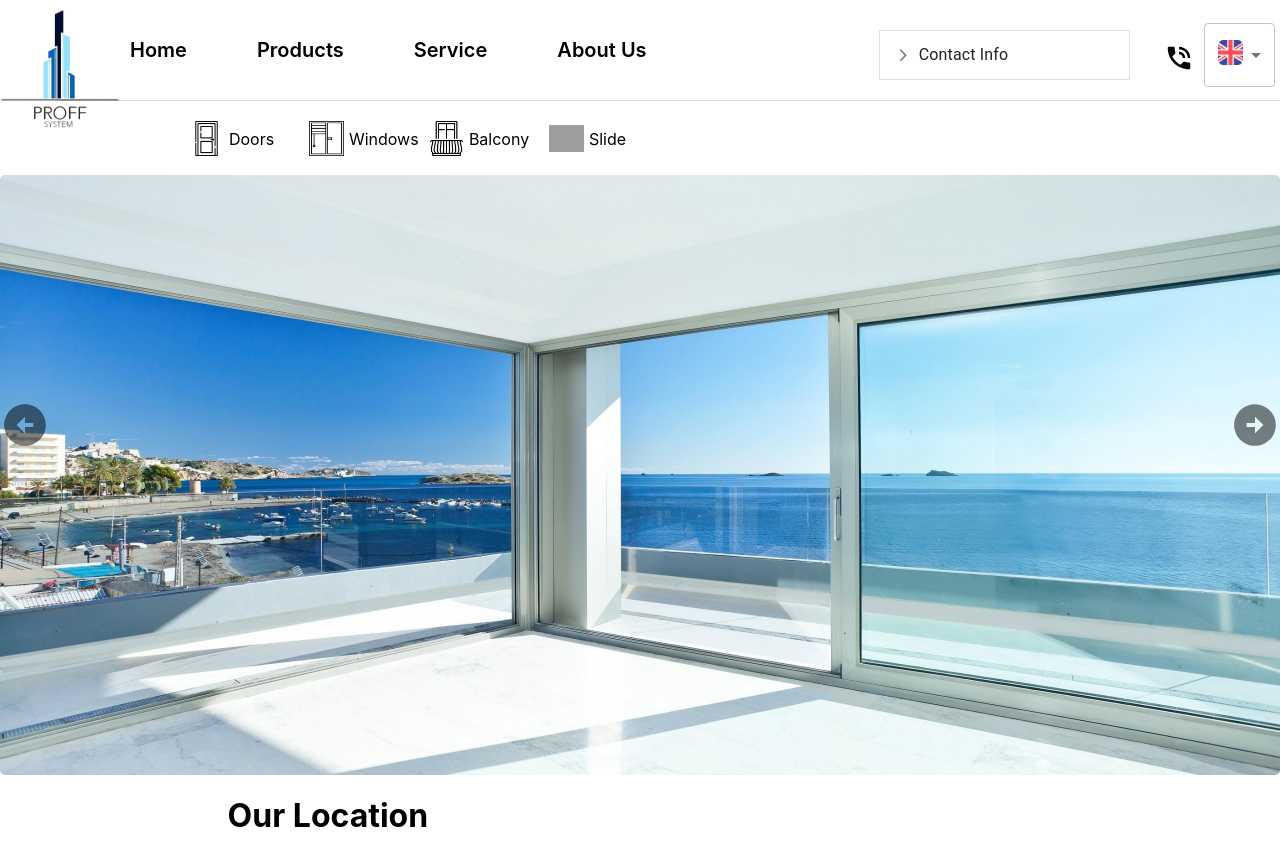
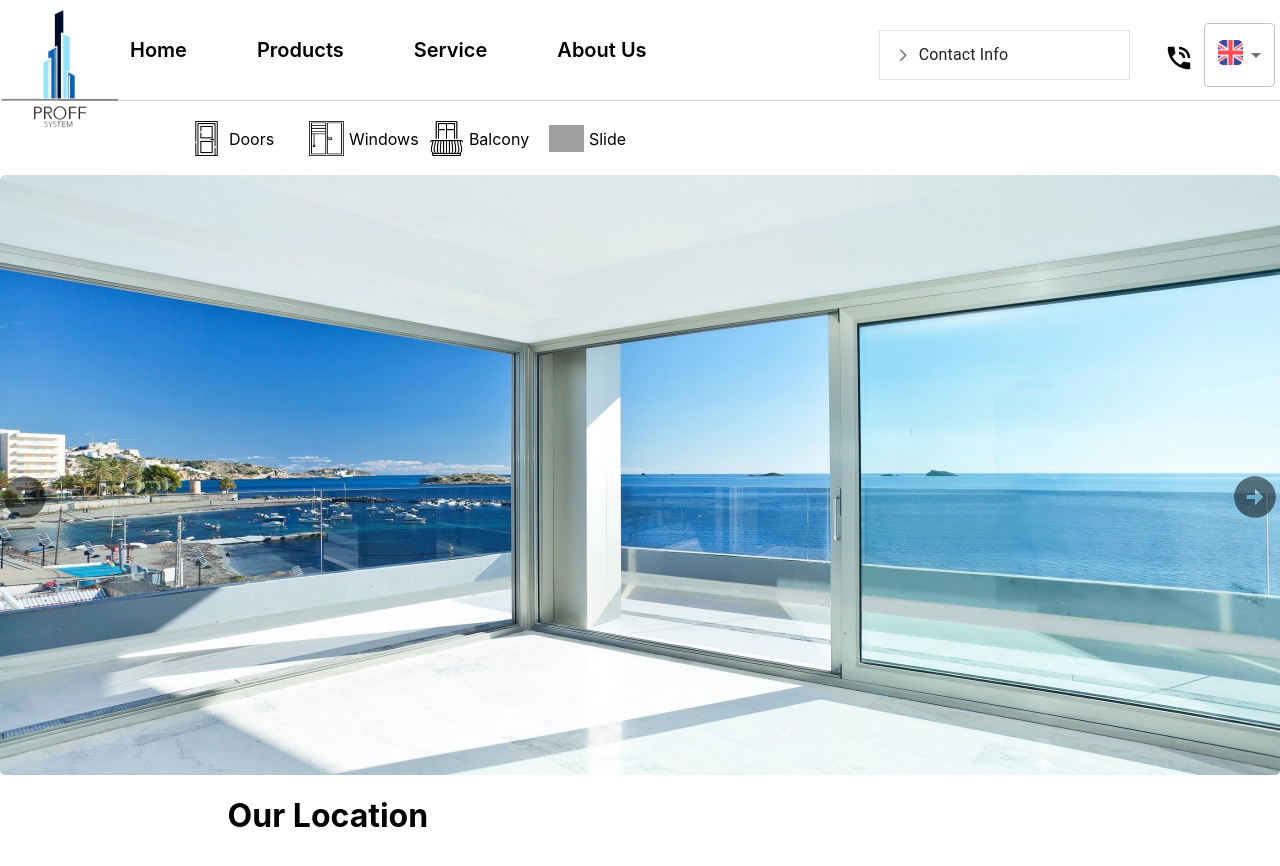
Before and after one commit to ArmanKhanikiryan/Work, a React (Create React App) app: page / in a window 1280 px wide. Shown: the top 866 px of the page. Built offline with nearby package versions, Linux system fonts and the light colour scheme; grey boxes are pictures that could not be loaded.

Commit message:
fix bug accordion

```diff
--- a/src/components/menu/menuAccordion/MenuAccordion.tsx
+++ b/src/components/menu/menuAccordion/MenuAccordion.tsx
@@ -44,26 +44,18 @@ const AccordionDetails = styled(MuiAccordionDetails)(({ theme }) => ({
 }));
 
 const MenuAccordion = () => {
+
     const [expanded, setExpanded] = React.useState<string | false>(false);
-
     const handleChange =
         (panel: string) => (event: React.SyntheticEvent, newExpanded: boolean) => {
             setExpanded(newExpanded ? panel : false);
         };
 
-    const handelMouseEnter = (panel: string) => () => {
-        setExpanded(panel)
-    }
-    const handleMouseLeave = () => {
-        setExpanded(false)
-    }
-
     const navigate = useNavigate()
 
     return (
         <div>
-
-            <Accordion className='accordion_element' expanded={expanded === 'panel1'} onMouseLeave={handleMouseLeave} onMouseEnter={handelMouseEnter('panel1')}>
+            <Accordion className='accordion_element' expanded={expanded === 'panel1'} onChange={handleChange('panel1')}>
                 <AccordionSummary aria-controls="panel1d-content" id="panel1d-header">
                     <Typography>Products</Typography>
                 </AccordionSummary>
@@ -78,7 +70,7 @@ const MenuAccordion = () => {
                 </AccordionDetails>
             </Accordion>
 
-            <Accordion className='accordion_element' expanded={expanded === 'panel2'} onMouseLeave={handleMouseLeave} onMouseEnter={handelMouseEnter('panel2')}>
+            <Accordion className='accordion_element' expanded={expanded === 'panel2'} onChange={handleChange('panel2')}>
                 <AccordionSummary aria-controls="panel1d-content" id="panel1d-header">
                     <Typography>Service</Typography>
                 </AccordionSummary>
--- a/src/pages/home/Home.css
+++ b/src/pages/home/Home.css
@@ -60,7 +60,7 @@
     position: absolute;
     z-index: 1;
     left: 0;
-    top: 50%;
+    top: 59%;
     color: rgba(0,0,0, 0.5);
 }
 .left_arrow:hover{
@@ -76,7 +76,7 @@
     position: absolute;
     z-index: 1;
     right: 0;
-    top: 50%;
+    top: 59%;
     color: rgba(0,0,0, 0.5);
 }
 
```
Also changed, not shown: src/components/newSlider/NewSlider.tsx (deleted, +0 -11 lines).
